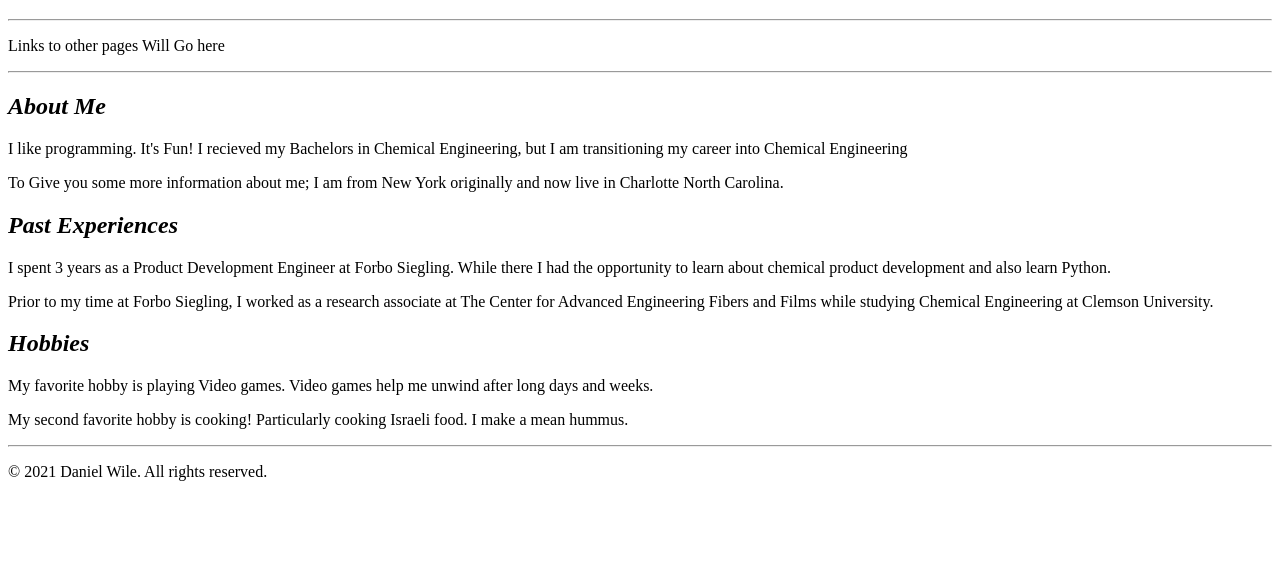
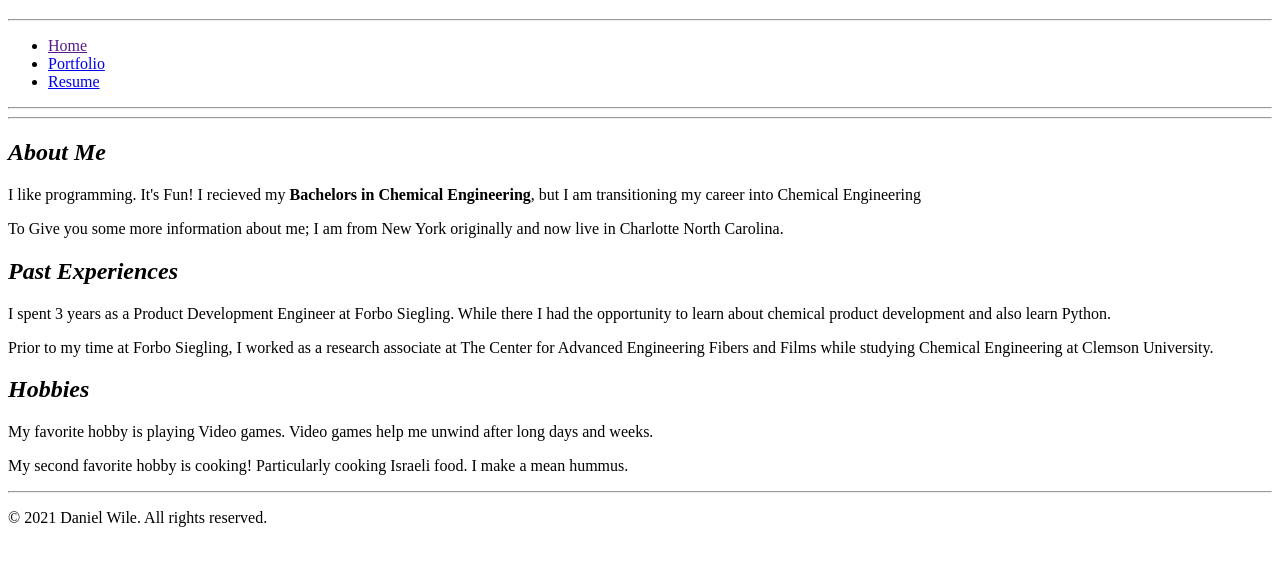
Before and after one commit to danielhwile/IntroToWebDev, a plain HTML site: page portfolio/index.html in a window 1280 px wide. Shown: the part 61-626 px from the top of the page. Drawn offline with Linux system fonts and the light colour scheme.

Commit message:
Inline Elements Code Along

```diff
--- a/portfolio/index.html
+++ b/portfolio/index.html
@@ -13,20 +13,25 @@ Most recent revision: 8/28/2021
 	<header>
 		<h1>Portfolio for Daniel Wile</h1>
 	</header>
+	<nav>
 	<hr>
-	<nav>
-	<p>Links to other pages Will Go here</p><!-- We need to add links to projects.html, contact.html, and testimonials.html -->
+		<ul>
+		<li><a href="">Home</a></li>
+		<li><a href="projects.html">Portfolio</a></li>
+		<li><a href="resume.html">Resume</a></li>
+		</ul>
+	<hr>
 	</nav>
 	<hr>
 	<section>
 		<article id="about-me">
 			<h2><em>About Me</em></h2>
-			<p>I like programming. It's Fun! I recieved my Bachelors in Chemical Engineering, but I am transitioning my career into Chemical Engineering</p>
+			<p>I like programming. It's Fun! I recieved my <strong>Bachelors in Chemical Engineering</strong>, but I am transitioning my career into Chemical Engineering</p>
 			<p>To Give you some more information about me; I am from New York originally and now live in Charlotte North Carolina.</p>
 		</article>
 		<article id="past-experiences">
 			<h2><em>Past Experiences</em></h2>
-			<p>I spent 3 years as a Product Development Engineer at Forbo Siegling. While there I had the opportunity to learn about chemical product development and also learn Python.</p>
+			<p>I spent <span>3 years as a Product Development Engineer at Forbo Siegling.</span> While there I had the opportunity to learn about chemical product development and also learn Python.</p>
 			<p>Prior to my time at Forbo Siegling, I worked as a research associate at The Center for Advanced Engineering Fibers and Films while studying Chemical Engineering at Clemson University.</p>
 		</article>
 		<article id="Hobbies">
```
